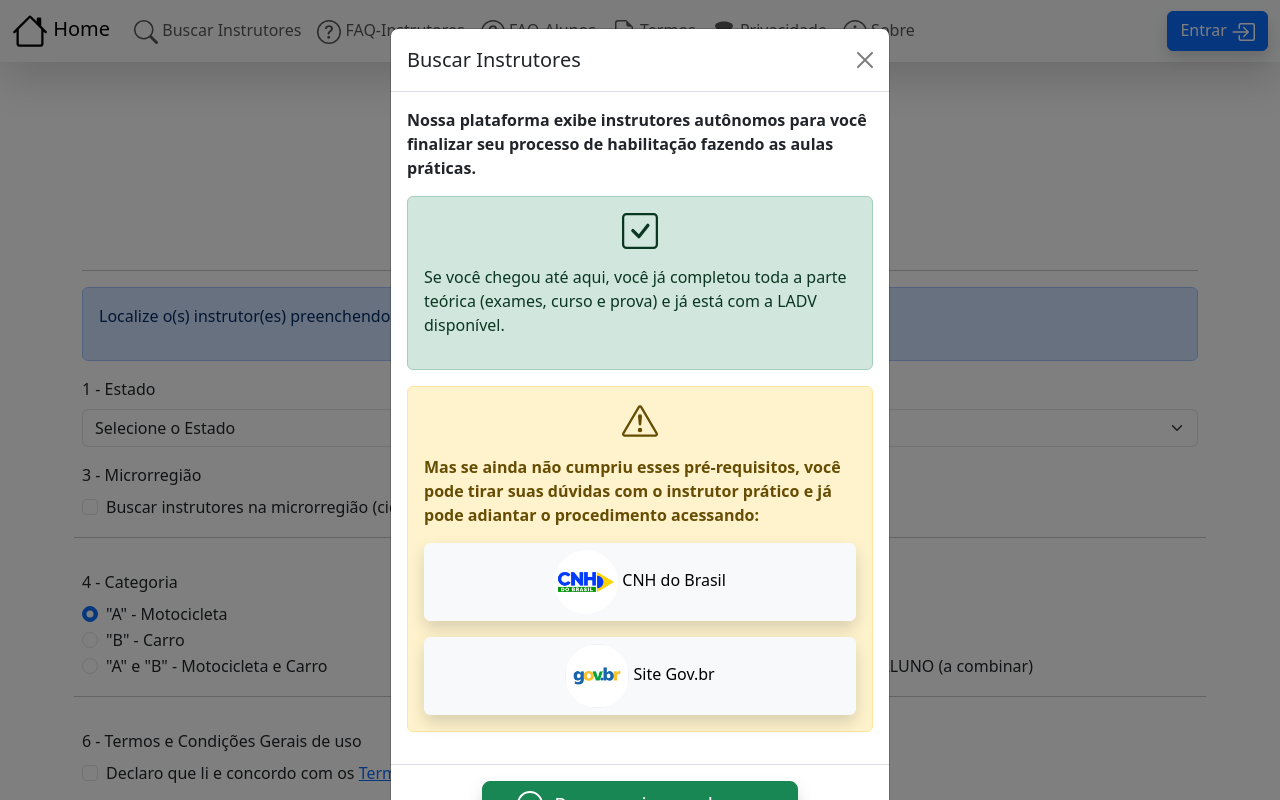
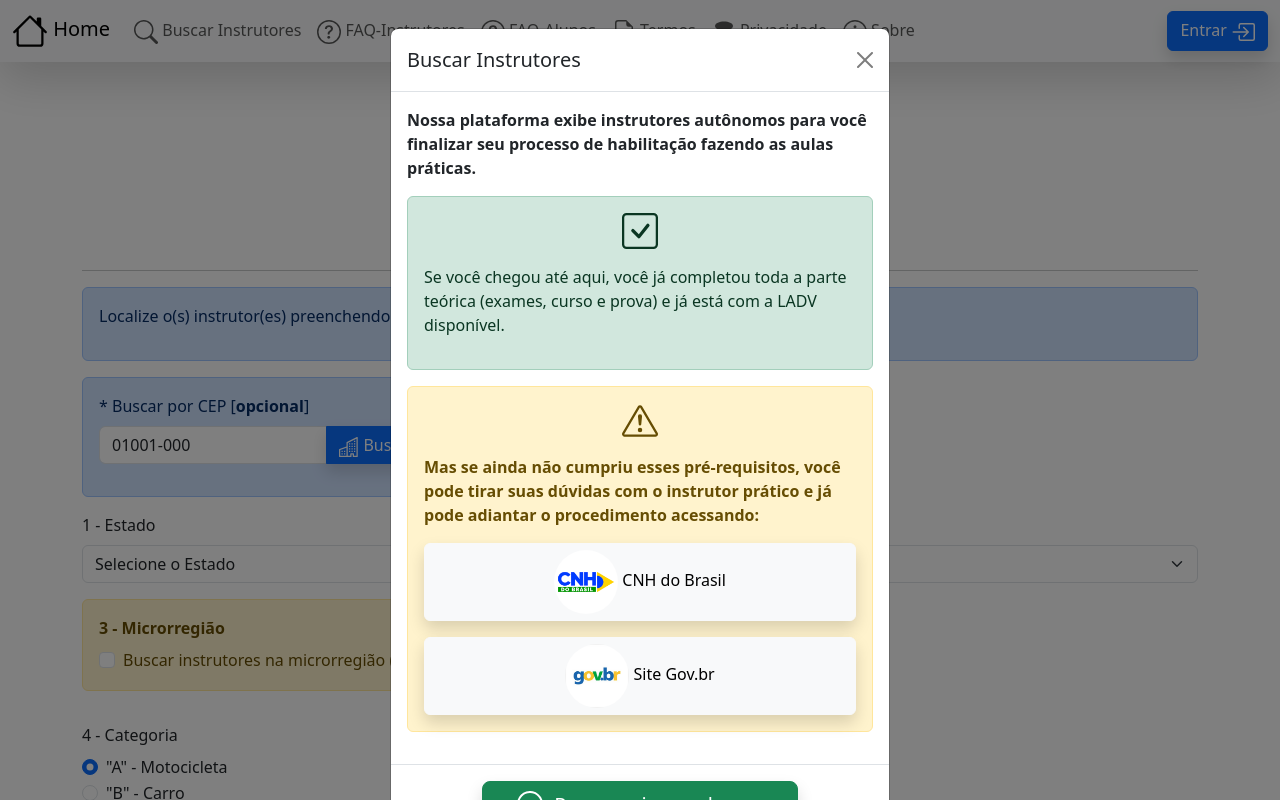
Before and after one commit to andersonjeronimo/CNH-hands-on-APP, a React (Vite) app in the folder frontend/: page /search in a window 1280 px wide. Shown: the top 800 px of the page. Built offline with nearby package versions, Linux system fonts and the light colour scheme.

Commit message:
Search form: by zip code field

```diff
--- /dev/null
+++ b/frontend/src/assets/utils/AppTypes.ts
@@ -0,0 +1,52 @@
+export type ProvinceType = {
+    id: number,
+    sigla: string,
+    ddd: string[],
+    nome: string,
+    regiao: {
+        id: number,
+        sigla: string,
+        nome: string
+    }
+}
+
+export type CityType = {
+    "id": number,
+    "nome": string,
+    "microrregiao": {
+        "id": number,
+        "nome": string,
+        "mesorregiao": {
+            "id": number,
+            "nome": string,
+            "UF": {
+                "id": number,
+                "sigla": string,
+                "nome": string,
+                "regiao": {
+                    "id": number,
+                    "sigla": string,
+                    "nome": string
+                }
+            }
+        }
+    },
+    "regiao-imediata": {
+        "id": number,
+        "nome": string,
+        "regiao-intermediaria": {
+            "id": number,
+            "nome": string,
+            "UF": {
+                "id": number,
+                "sigla": string,
+                "nome": string,
+                "regiao": {
+                    "id": number,
+                    "sigla": string,
+                    "nome": string
+                }
+            }
+        }
+    }
+}
--- a/frontend/src/pages/SearchForm.tsx
+++ b/frontend/src/pages/SearchForm.tsx
@@ -6,12 +6,13 @@ declare var $: any;
 import TermsCustomer from './TermsCustomer';
 import Estados from '../assets/utils/estados.json';
 import provinceModel from '../assets/utils/estado-model.json';
+import type { ProvinceType, CityType } from '../assets/utils/AppTypes';
 import cityModel from '../assets/utils/cidade-model.json';
 //import microregionModel from '../assets/utils/microrregiao-model.json';
 import searchFormModel from '../assets/utils/search-form-model.json';
 import paginationModel from '../assets/utils/pagination.json';
 import LogoutModal from './partials/LogoutModal';
-//import cepModel from '../assets/utils/cep-model.json';
+import cepModel from '../assets/utils/cep-model.json';
 
 import utils from '../assets/utils/utils.json';
 import SearchModal from './partials/SearchModal';
@@ -35,19 +36,36 @@ function SearchForm() {
     const [citiesData, setCitiesData] = useState([cityModel]);//cidades por UF
     const [selectedCity, setSelectedCity] = useState(cityModel);
     const [microregionData, setMicroregionData] = useState([cityModel]);
+
     const [formData, setFormData] = useState(searchFormModel);
+    // New!
+    const [cepData, setCEPData] = useState(cepModel);
 
-    const loadCities = async (stateName: string) => {
-        const province = provinceData.find(estado => estado.nome === stateName);
+    useEffect(() => {
+        $('#introStaticBackdrop').modal('show');
+        setProvinceData(Estados);
+    }, []);
+
+    const loadCities = async (province: ProvinceType) => {
+        //const province = provinceData.find(estado => estado.nome === stateName) as ProvinceType;
+        setSelectedCity(cityModel);
+        setMicroregionData([cityModel]);
+
         setFormData(prevState => ({
             ...prevState,
-            ['stateId']: province?.id || 0,
-            ['state']: province?.nome || '',
+            ['stateId']: province.id,
+            ['state']: province.nome,
+            ['cityId']: 0,
+            ['city']: '',
+            ['microregionId']: 0,
+            ['callByMicroregion']: false
         }));
+
         //buscar cidades na API do IBGE
         const url_start = import.meta.env.VITE_IBGE_API_CITIES_START;
         const url_end = import.meta.env.VITE_IBGE_API_CITIES_END;
-        const url_cities = `${url_start}${province?.id}${url_end}`;
+        //const url_cities = `${url_start}${province?.id}${url_end}`;
+        const url_cities = `${url_start}${province.id}${url_end}`;
 
         const response = await fetch(url_cities, {
             method: 'GET',
@@ -63,20 +81,21 @@ function SearchForm() {
         const data = await response.json();
         if (typeof data === 'object' && Object.keys(data).length > 0) {
             setCitiesData(data);
-        } else {
-            setCitiesData([cityModel]);
+            setAlertClass(messageClass.info);
+            setMessage(`Selecione uma cidade`);
         }
+        return data;
 
     }
 
-    const loadMicroregionCities = async (citiName: string) => {
-        const city = citiesData.find(_city => _city.nome === citiName);
-        setSelectedCity(city ?? cityModel);
+    const loadMicroregionCities = async (city: CityType) => {
+        //const city = citiesData.find(_city => _city.nome === cityName);
+        setSelectedCity(city);
         setFormData(prevState => ({
             ...prevState,
-            ['cityId']: city?.id || 0,
-            ['city']: city?.nome || '',
-            ['microregionId']: city?.microrregiao.id || 0,
+            ['cityId']: city.id,
+            ['city']: city.nome,
+            ['microregionId']: city.microrregiao.id,
             ['callByMicroregion']: false
         }));
 
@@ -86,7 +105,7 @@ function SearchForm() {
         //buscar cidades da microrregião na API do IBGE
         const url_start = import.meta.env.VITE_IBGE_API_MICROREGIONS_START;
         const url_end = import.meta.env.VITE_IBGE_API_MICROREGIONS_END;
-        const url_microregions = `${url_start}${city?.microrregiao.id}${url_end}`;
+        const url_microregions = `${url_start}${city.microrregiao.id}${url_end}`;
 
         const response = await fetch(url_microregions, {
             method: 'GET',
@@ -103,16 +122,76 @@ function SearchForm() {
 
         if (typeof data === 'object' && Object.keys(data).length > 0) {
             setMicroregionData(data);
-        } else {
-            setMicroregionData([cityModel]);
+        }
+    }
+
+
+    const searchLocationByCEP = async () => {
+
+        const brasil_api_url = `${import.meta.env.VITE_BRASIL_API_CEP_URL}${cepData.cep}`;
+
+        const response = await fetch(brasil_api_url, {
+            method: "GET",
+            headers: {
+                'Content-Type': 'application/json'
+            }
+        });
+
+        if (response.status === 500) {
+            setMessage(`Erro no servidor. Busca por CEP indisponível.`);
+        }
+        else if (response.status === 404) {
+            setMessage(`Erro no servidor. Busca por CEP indisponível.`);
+        }
+        else {
+            const data = await response.json();
+            if (typeof data === 'object' && Object.keys(data).length > 0) {
+                //{
+                //    "cep": "89010025",
+                //    "state": "SC",
+                //    "city": "Blumenau",
+                //    "neighborhood": "Centro",
+                //    "street": "Rua Doutor Luiz de Freitas Melro",
+                //    "service": "viacep"
+                //}
+                setCEPData(data);
+
+                const province = provinceData.find(estado => estado.sigla === data.state) as ProvinceType;
+                setFormData(prevState => ({
+                    ...prevState,
+                    ['state']: province.nome,
+                    ['stateId']: province.id,
+                }));
+
+                //https://servicodados.ibge.gov.br/api/docs/localidades#api-Municipios-municipiosMunicipioGet
+                //VER OPÇÃO ACIMA: CARREGAR APENAS UMA CIDADE POR ID AMIGÁVEL
+
+                let city;
+
+                loadCities(province).then(async (cities) => {
+                    if (typeof cities === 'object' && Object.keys(cities).length > 0) {
+                        city = cities.find((_city: { nome: any; }) => _city.nome === data.city) as CityType;
+
+                        if (city) {
+                            setSelectedCity(city);
+                            await loadMicroregionCities(city);
                         }
 
                     }
+                });
 
-    useEffect(() => {
-        $('#introStaticBackdrop').modal('show');
-        setProvinceData(Estados);
-    }, []);
+            }
+
+        }
+    };
+
+    const handleCEPInputChange = async (e: any) => {
+        const { name, value } = e.target;
+        setCEPData(prevState => ({
+            ...prevState,
+            [name]: value
+        }));
+    };
 
     const handleInputChange = async (e: any) => {
         const { name, value, type, checked } = e.target;
@@ -122,11 +201,13 @@ function SearchForm() {
         }));
         //Estado===============================================
         if (name === 'state') {
-            loadCities(value);
+            const province = provinceData.find(estado => estado.nome === value) as ProvinceType;
+            await loadCities(province);
         }
         //Cidade===============================================
         else if (name === 'city') {
-            loadMicroregionCities(value);
+            const city = citiesData.find(_city => _city.nome === value) as CityType;
+            await loadMicroregionCities(city);
         }
         //Termos e condições===================================
         else if (type === 'checkbox') {
@@ -221,6 +302,30 @@ function SearchForm() {
                 </div>
             </div>
 
+
+            <div className="row g-3 align-items-center">
+                <div className='col-md-6'>
+                    <div className='alert alert-primary'>
+
+                        <label className='form-label'>* Buscar por CEP [<strong>opcional</strong>]</label>
+                        <div className="input-group mb-3">
+                            <input type="text" className="form-control" placeholder="Informe o CEP" aria-label="CEP" aria-describedby="button-addon"
+                                name='cep' id='cep' value={cepData.cep} onChange={handleCEPInputChange} />
+                            <button className="btn btn-primary shadow" onClick={searchLocationByCEP}>
+                                <svg xmlns="http://www.w3.org/2000/svg" width="20" height="20" fill="currentColor" className="bi bi-buildings" viewBox="0 0 16 16">
+                                    <path d="M14.763.075A.5.5 0 0 1 15 .5v15a.5.5 0 0 1-.5.5h-3a.5.5 0 0 1-.5-.5V14h-1v1.5a.5.5 0 0 1-.5.5h-9a.5.5 0 0 1-.5-.5V10a.5.5 0 0 1 .342-.474L6 7.64V4.5a.5.5 0 0 1 .276-.447l8-4a.5.5 0 0 1 .487.022M6 8.694 1 10.36V15h5zM7 15h2v-1.5a.5.5 0 0 1 .5-.5h2a.5.5 0 0 1 .5.5V15h2V1.309l-7 3.5z" />
+                                    <path d="M2 11h1v1H2zm2 0h1v1H4zm-2 2h1v1H2zm2 0h1v1H4zm4-4h1v1H8zm2 0h1v1h-1zm-2 2h1v1H8zm2 0h1v1h-1zm2-2h1v1h-1zm0 2h1v1h-1zM8 7h1v1H8zm2 0h1v1h-1zm2 0h1v1h-1zM8 5h1v1H8zm2 0h1v1h-1zm2 0h1v1h-1zm0-2h1v1h-1z" />
+                                </svg> Buscar Estado e Cidade por CEP</button>
+                        </div>
+                    </div>
+                </div>
+
+                <div className='col-md-6'>
+
+                </div>
+
+            </div>
+
             <form className="row g-3 align-items-center needs-validation" onSubmit={handleSubmit}>
 
                 <div className='col-md-6'>
@@ -247,8 +352,9 @@ function SearchForm() {
                     </select>
                 </div>
 
-                <div className='col-md-12'>
-                    <label className='form-label'>3 - Microrregião</label>
+                <div className='col-md-6'>
+                    <div className='alert alert-warning'>
+                        <label className='form-label'><strong>3 - Microrregião</strong></label>
                         <div className="form-check">
                             <input className="form-check-input"
                                 type="checkbox"
@@ -262,8 +368,11 @@ function SearchForm() {
                             </label>
                         </div>
                     </div>
+                </div>
 
-                <hr />
+                <div className='col-md-6'>
+
+                </div>
 
                 <div className='col-md-6'>
                     <label className='form-label'>4 - Categoria</label>
```
Also changed, not shown: frontend/src/pages/SearchFormCEP.tsx (+14 -0 lines). Lines whose indentation alone changed are shown as unchanged.
